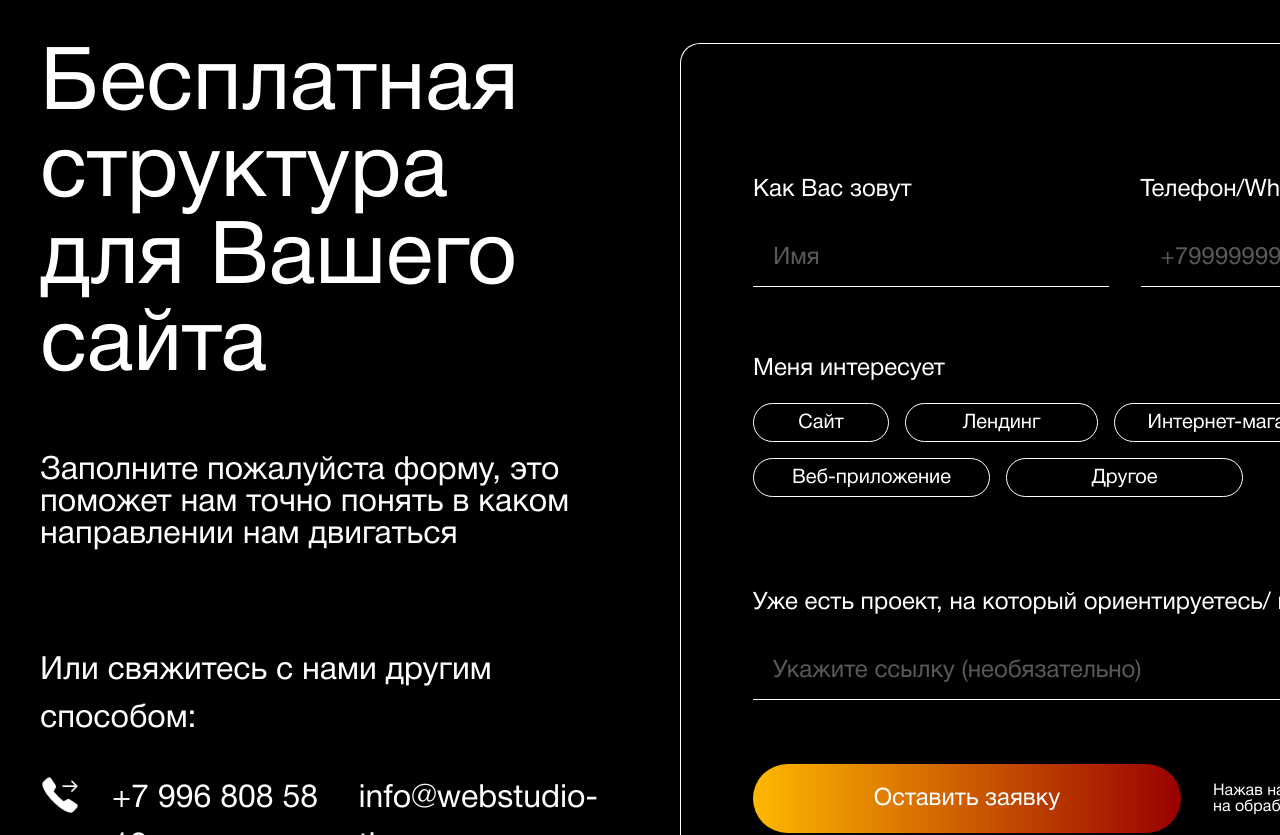
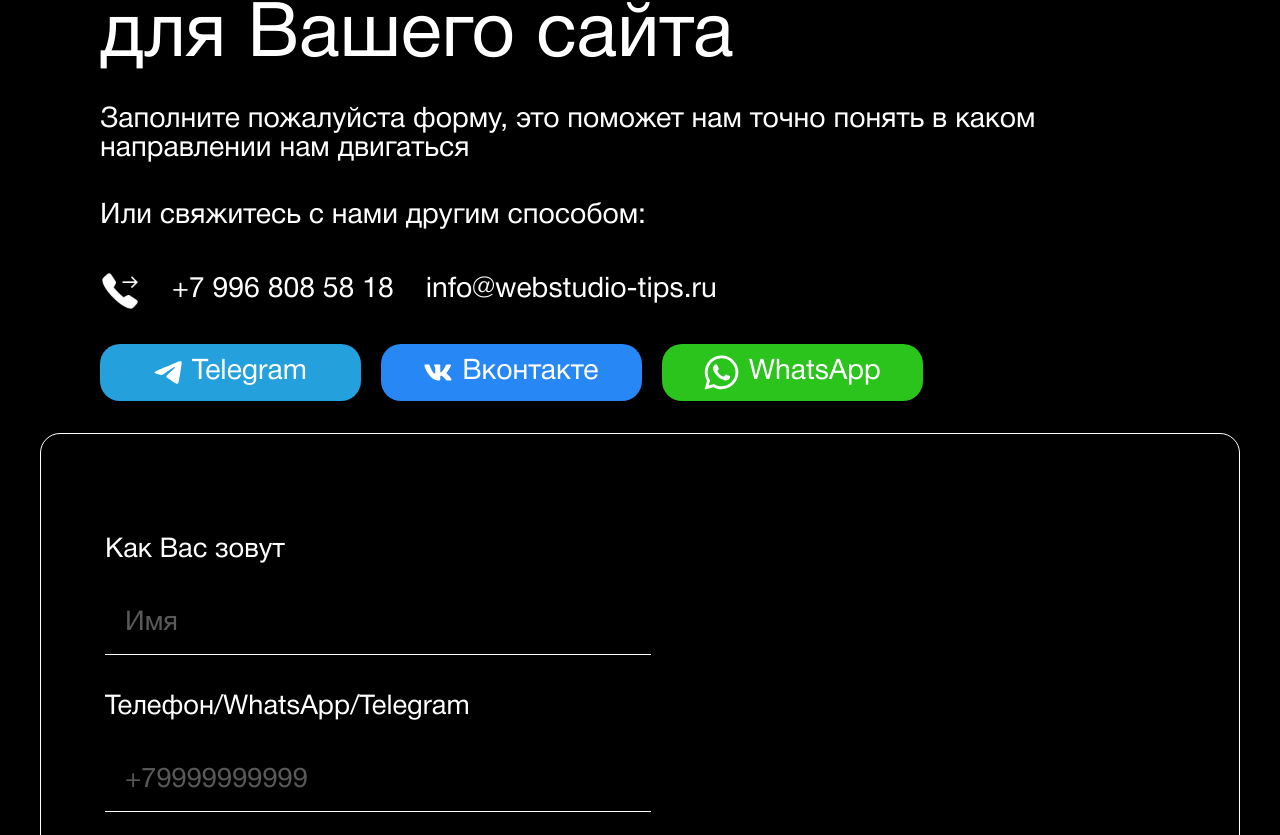
Before and after one commit to dmitry-586/tips-next, a Next.js app: page /about in a window 1280 px wide. Shown: the part 3905-4740 px from the top of the page. Built offline with nearby package versions, Linux system fonts and the light colour scheme.

Commit message:
form adaptive

```diff
--- a/src/components/feedback/feedback.tsx
+++ b/src/components/feedback/feedback.tsx
@@ -61,7 +61,7 @@ export default function Feedback() {
             Заполните пожалуйста форму, это поможет нам точно понять в каком
             направлении нам двигаться
           </p>
-          <div className={styles.feedback_left_bottom}>
+          <div className={`${styles.feedback_left_bottom} lg:hidden`}>
             <p>Или свяжитесь с нами другим способом:</p>
             <div className={styles.feedback_left_bottom_info}>
               <Image
@@ -75,10 +75,12 @@ export default function Feedback() {
                 }}
               />
               <Link href="tel:+79968085818">+7 996 808 58 18</Link>
-              <Link href="mailto:info@webstudio-tips.ru">info@webstudio-tips.ru</Link>
+              <Link href="mailto:info@webstudio-tips.ru">
+                info@webstudio-tips.ru
+              </Link>
             </div>
           </div>
-          <div className={styles.feedback_left_buttons}>
+          <div className={`${styles.feedback_left_buttons} flex lg:hidden`}>
             <button className={styles.tg}>
               <Image
                 src="/images/feedback/tg.svg"
@@ -124,8 +126,8 @@ export default function Feedback() {
           className={styles.feedback_right}
           onSubmit={form.onSubmit(handleSubmit)}
         >
-          <div className="flex gap-8 mb-16">
-            <div className="flex flex-col w-1/2">
+          <div className="flex gap-8 mb-16 flex-wrap lg:mb-8">
+            <div className="flex flex-col w-1/2 lg:w-full">
               <p>Как Вас зовут</p>
               <TextInput
                 required
@@ -134,7 +136,7 @@ export default function Feedback() {
                 error={form.errors.name}
               />
             </div>
-            <div className="flex flex-col w-1/2">
+            <div className="flex flex-col w-1/2 lg:w-full">
               <p>Телефон/WhatsApp/Telegram</p>
               <TextInput
                 required
@@ -150,7 +152,7 @@ export default function Feedback() {
               {/* Кнопка "Сайт" */}
               <Button
                 children="Сайт"
-                className="w-[136px]"
+                className="w-[136px] sm:w-[77px] sm:order-1"
                 onClick={(e) => {
                   handleOnClickRadio(e);
                 }}
@@ -158,7 +160,7 @@ export default function Feedback() {
               {/* Кнопка "Лендинг" */}
               <Button
                 children="Лендинг"
-                className="w-[193px]"
+                className="w-[193px] sm:w-[103px] sm:order-3"
                 onClick={(e) => {
                   handleOnClickRadio(e);
                 }}
@@ -166,7 +168,7 @@ export default function Feedback() {
               {/* Кнопка "Интернет-магазин" */}
               <Button
                 children="Интернет-магазин"
-                className="w-[237px]"
+                className="w-[237px] sm:w-[176px] sm:order-2"
                 onClick={(e) => {
                   handleOnClickRadio(e);
                 }}
@@ -174,7 +176,7 @@ export default function Feedback() {
               {/* Кнопка "Веб-приложение" */}
               <Button
                 children="Веб-приложение"
-                className="w-[237px]"
+                className="w-[237px] sm:w-[168px] sm:order-4"
                 onClick={(e) => {
                   handleOnClickRadio(e);
                 }}
@@ -182,7 +184,7 @@ export default function Feedback() {
               {/* Кнопка "Другое" */}
               <Button
                 children="Другое"
-                className="w-[237px]"
+                className="w-[237px] sm:w-[93px] sm:order-5"
                 onClick={(e) => {
                   handleOnClickRadio(e);
                 }}
@@ -206,6 +208,76 @@ export default function Feedback() {
             <p>Нажав на кнопку, соглашаюсь на обработку персональных данных</p>
           </Group>
         </form>
+        <div className="hidden lg:block">
+          <div className={styles.feedback_left_bottom}>
+            <p>Или свяжитесь с нами другим способом:</p>
+            <div className={styles.feedback_left_bottom_info}>
+              <div className="lg:w-5">
+                <Image
+                  width={40}
+                  height={40}
+                  src="/images/feedback/feedback1.svg"
+                  alt="icon"
+                  style={{
+                    width: "40px",
+                    height: "auto",
+                  }}
+                />
+              </div>
+              <Link href="tel:+79968085818">+7 996 808 58 18</Link>
+              <Link href="mailto:info@webstudio-tips.ru">
+                info@webstudio-tips.ru
+              </Link>
+            </div>
+          </div>
+          <div className={`${styles.feedback_left_buttons} flex`}>
+            <button className={styles.tg}>
+              <div className="lg:w-[25px]">
+                <Image
+                  src="/images/feedback/tg.svg"
+                  width={0}
+                  height={0}
+                  alt="tg"
+                  style={{
+                    width: "auto",
+                    height: "auto",
+                  }}
+                />
+              </div>
+              <p>Telegram</p>
+            </button>
+            <button className={styles.vk}>
+              <div className="lg:w-[25px]">
+                <Image
+                  src="/images/feedback/vk.svg"
+                  width={28}
+                  height={23}
+                  alt="vk"
+                  style={{
+                    width: "28px",
+                    height: "23px",
+                  }}
+                />
+              </div>
+              <p>Вконтакте</p>
+            </button>
+            <button className={styles.whatsApp}>
+              <div className="lg:w-[25px]">
+                <Image
+                  src="/images/feedback/whatsApp.svg"
+                  width={35}
+                  height={35}
+                  alt="whatsApp"
+                  style={{
+                    width: "35px",
+                    height: "35px",
+                  }}
+                />
+              </div>
+              <p>WhatsApp</p>
+            </button>
+          </div>
+        </div>
       </div>
     </MantineProvider>
   );
--- a/src/components/info/info.tsx
+++ b/src/components/info/info.tsx
@@ -35,6 +35,7 @@ const Info: React.FC<InfoProps> = ({ className }) => {
         left="-238px"
         top="490px"
         zIndex={0}
+        className="lg:hidden"
       />
       <div className={styles.right}>
         <h3>Процесс работы</h3>
--- a/src/styles/feedback.module.scss
+++ b/src/styles/feedback.module.scss
@@ -1,43 +1,101 @@
 .feedback {
   display: flex;
   padding: 64px 0;
+  @media (max-width: 1400px) {
+    flex-direction: column;
+    justify-content: center;
+    align-items: center;
+    gap: 32px;
+    position: relative;
+    z-index: 1;
+  }
+  @media (max-width: 960px) {
+    gap: 0;
+    align-items: start;
+  }
   &_left {
     display: flex;
     flex-direction: column;
-    width: 50%;
+    width: clamp(40.625rem, -25rem + 72.92vw, 62.5rem);
+    @media (max-width: 1400px) {
+      width: 90%;
+    }
+    @media (max-width: 960px) {
+      width: 100%;
+    }
     &_top {
-      font-size: 87px;
+      font-size: clamp(4rem, -0.313rem + 4.79vw, 5.438rem);
       line-height: 100%;
+      @media (max-width: 1400px) {
+        font-size: clamp(4rem, 1.818rem + 3.64vw, 5rem);
+      }
+      @media (max-width: 960px) {
+        font-size: clamp(2.5rem, 1.559rem + 4.07vw, 4rem);
+      }
     }
     &_description {
-      font-size: 32px;
+      font-size: clamp(1.5rem, 1.67vw, 2rem);
       line-height: 100%;
-      margin-top: 64px;
-      margin-bottom: 96px;
+      margin-top: clamp(2rem, -4rem + 6.67vw, 4rem);
+      margin-bottom: clamp(2rem, -10rem + 13.33vw, 6rem);
+      @media (max-width: 1400px) {
+        font-size: clamp(1.5rem, 0.682rem + 1.36vw, 1.875rem);
+      }
+      @media (max-width: 960px) {
+        font-size: clamp(1rem, 0.686rem + 1.36vw, 1.5rem);
+        margin-top: 16px;
+      }
     }
     &_bottom {
-      font-size: 32px;
+      font-size: clamp(1.5rem, 1.67vw, 2rem);
+      @media (max-width: 1400px) {
+        font-size: clamp(1.5rem, 0.682rem + 1.36vw, 1.875rem);
+      }
+      @media (max-width: 960px) {
+        font-size: clamp(1rem, 0.686rem + 1.36vw, 1.5rem);
+        margin-top: 32px;
 
+      }
       &_info {
         margin-top: 32px;
         display: flex;
         gap: 32px;
+        align-items: center;
+        @media (max-width: 960px) {
+          gap: 16px;
+          margin-top: 16px;
+        }
       }
     }
     &_buttons {
-      display: flex;
+      // flex прописан с помощью tailwind
       gap: 20px;
       margin-top: 32px;
+      flex-wrap: wrap;
+      @media (max-width: 960px) {
+        margin-top: 16px;
+        gap: 16px;
+      }
       & button {
         display: flex;
         justify-content: center;
         align-items: center;
         gap: 10px;
-        width: 290px;
-        height: 65px;
+        width: clamp(13.125rem, -1.875rem + 16.67vw, 18.125rem);
+        height: clamp(3.125rem, 0.313rem + 3.13vw, 4.063rem);
         border-radius: 20px;
-        font-size: 32px;
+        font-size: clamp(1.5rem, 1.67vw, 2rem);
         transition: 0.3s;
+        @media (max-width: 1400px) {
+          font-size: clamp(1.5rem, 0.682rem + 1.36vw, 1.875rem);
+          width: clamp(13.125rem, 3.58rem + 15.91vw, 17.5rem);
+          height: clamp(3.125rem, 1.761rem + 2.27vw, 3.75rem);
+        }
+        @media (max-width: 960px) {
+          width: 167px;
+          height: 49px;
+          font-size: 16px;
+        }
         &:hover {
           scale: 1.02;
         }
@@ -54,21 +112,44 @@
     display: flex;
     position: relative;
     flex-direction: column;
-    padding: 128px 72px;
+    padding: clamp(6rem, 6.67vw, 8rem) 0;
+    padding-left: clamp(4rem, 2.5rem + 1.67vw, 4.5rem);
+    padding-right: clamp(2.625rem, -10.5rem + 14.58vw, 7rem);
     border: 1px solid white;
     border-right: 0px;
     border-radius: 20px 0 0 20px;
     right: -40px;
+    @media (max-width: 1400px) {
+      border: 1px solid white;
+      border-radius: 20px;
+      left: 0;
+    }
+    @media (max-width: 960px) {
+      padding: 40px 20px;
+    }
     & input {
       border-bottom: 1px solid white;
+      background-color: transparent;
       width: 100%;
       margin-top: 32px;
       padding-bottom: 10px;
-      font-size: 24px;
+      font-size: clamp(1.25rem, 0.5rem + 0.83vw, 1.5rem);
+      @media (max-width: 1400px) {
+        font-size: clamp(1.25rem, -0.114rem + 2.27vw, 1.875rem);
+      }
+      @media (max-width: 960px) {
+        margin-top: 16px;
+      }
       &::placeholder {
         padding-left: 20px;
-        font-size: 24px;
+        font-size: clamp(1.25rem, 0.5rem + 0.83vw, 1.5rem);
         color: #595959;
+        @media (max-width: 1400px) {
+          font-size: clamp(1.25rem, -0.114rem + 2.27vw, 1.875rem);
+        }
+        @media (max-width:960px) {
+          padding-left: 0;
+        }
       }
       &:focus {
         outline: 0;
@@ -76,7 +157,10 @@
       }
     }
     & p {
-      font-size: 24px;
+      font-size: clamp(1.25rem, 0.5rem + 0.83vw, 1.5rem);
+      @media (max-width: 1400px) {
+        font-size: clamp(1.25rem, -0.114rem + 2.27vw, 1.875rem);
+      }
     }
     input[type="number"]::-webkit-outer-spin-button,
     input[type="number"]::-webkit-inner-spin-button {
@@ -92,26 +176,35 @@
   }
   .example {
     margin-bottom: 64px;
+    @media (max-width: 960px) {
+      margin-bottom: 32px;
+    }
   }
   .button {
     display: flex;
+    flex-wrap: wrap;
     gap: 32px;
     align-items: center;
     & p {
       font-size: 16px;
-      width: 283px;
+      max-width: 283px;
       line-height: 100%;
     }
   }
 }
 .btn {
-  width: 428px;
-  height: 69px;
+  width: clamp(19.75rem, -1.25rem + 23.33vw, 26.75rem);
+  height: clamp(3.125rem, -0.438rem + 3.96vw, 4.313rem);
   background: linear-gradient(270deg, #990000 0%, #ffb800 100%);
   border-color: black;
-  font-size: 24px;
+  font-size: clamp(1.25rem, 0.5rem + 0.83vw, 1.5rem);
   border-radius: 40px;
   transition: 0.3s;
+  @media (max-width: 1400px) {
+    width: clamp(19.75rem, 8.295rem + 19.09vw, 25rem);
+    height: clamp(3.125rem, 1.08rem + 3.41vw, 4.063rem);
+    font-size: clamp(1.25rem, 0.705rem + 0.91vw, 1.5rem);
+  }
   &:hover {
     background: white;
     color: black;
@@ -142,6 +235,9 @@
   flex-wrap: wrap;
   gap: 16px;
   margin-bottom: 88px;
+  @media (max-width: 960px) {
+    margin-bottom: 32px;
+  }
   & > * {
     padding: 0;
     display: flex;
@@ -152,7 +248,12 @@
     background-color: transparent;
     border: 1px solid white;
     transition: 0.3s;
-    font-size: 20px;
+    font-size: clamp(1rem, 0.25rem + 0.83vw, 1.25rem);
+    @media (max-width: 1400px) {
+      font-size: clamp(1rem, 0.455rem + 0.91vw, 1.25rem);
+      padding: clamp(0rem, -3rem + 5vw, 1.375rem)
+        clamp(0rem, -4.091rem + 6.82vw, 1.875rem);
+    }
     &:hover {
       background: linear-gradient(270deg, #990000 0%, #ffb800 100%);
       border-color: black;
--- a/src/styles/info.module.scss
+++ b/src/styles/info.module.scss
@@ -68,9 +68,6 @@
   background-color: transparent;
   width: clamp(49.063rem, -3.438rem + 58.33vw, 66.563rem);
   padding-left: 32px;
-  @media (max-width: 1439px) {
-    width: 600px;
-  }
   @media (max-width: 960px) {
     width: 100%;
     align-items: center;
@@ -247,6 +244,7 @@
   position: relative;
   overflow: visible;
   display: flex;
+  justify-content: space-between;
   height: 100%;
   background-color: black;
   @media (max-width: 960px) {
--- a/src/styles/price.module.scss
+++ b/src/styles/price.module.scss
@@ -80,6 +80,8 @@
   height: clamp(3.5rem, -2.875rem + 7.08vw, 5.625rem);
   color: black;
   margin-top: 64px;
+  position: relative;
+  z-index: 1;
   &:hover {
     background: linear-gradient(270.02deg, #ff9900 0.02%, #ee5600 99.98%);
     border-color: black;
```
